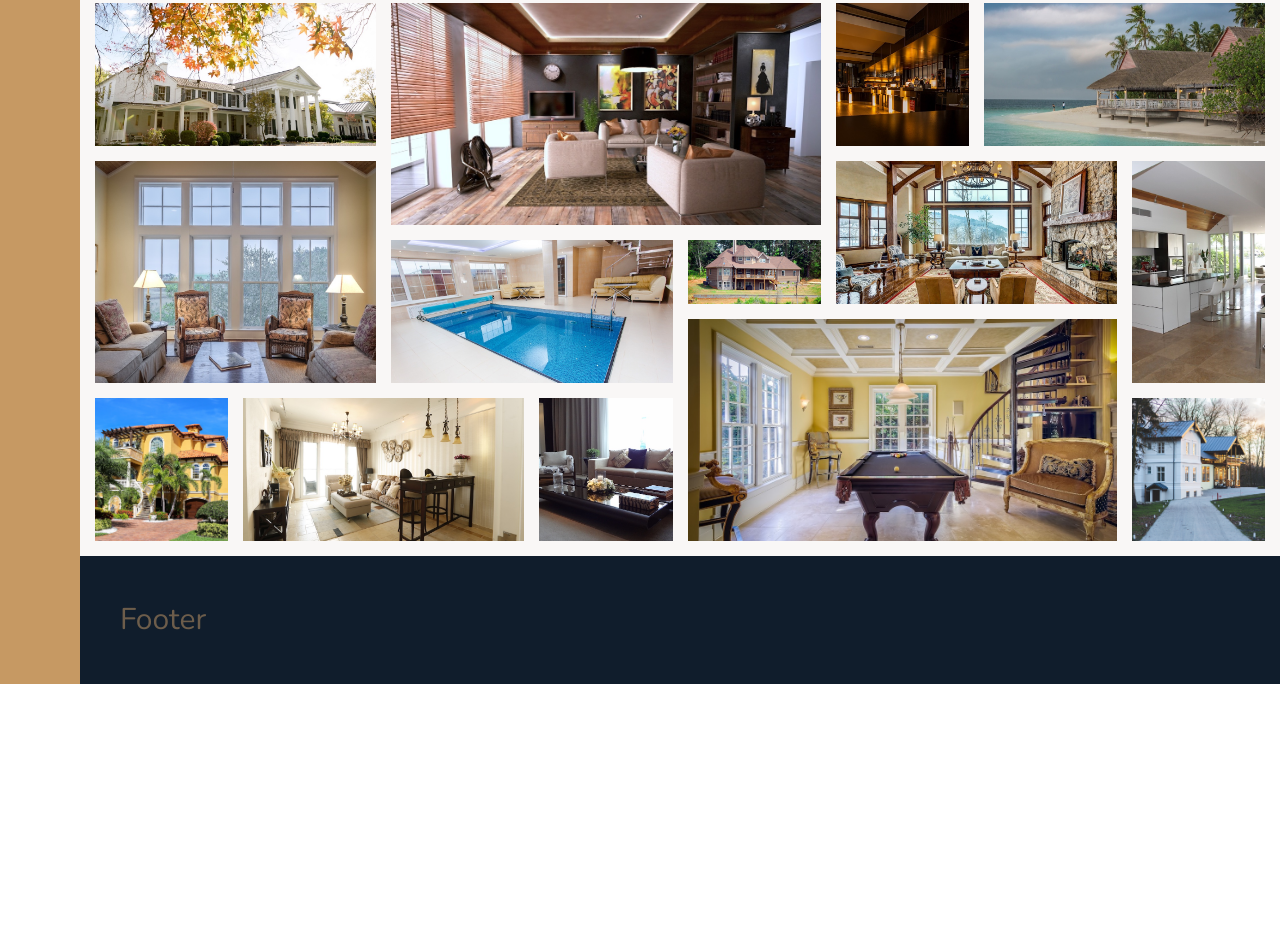
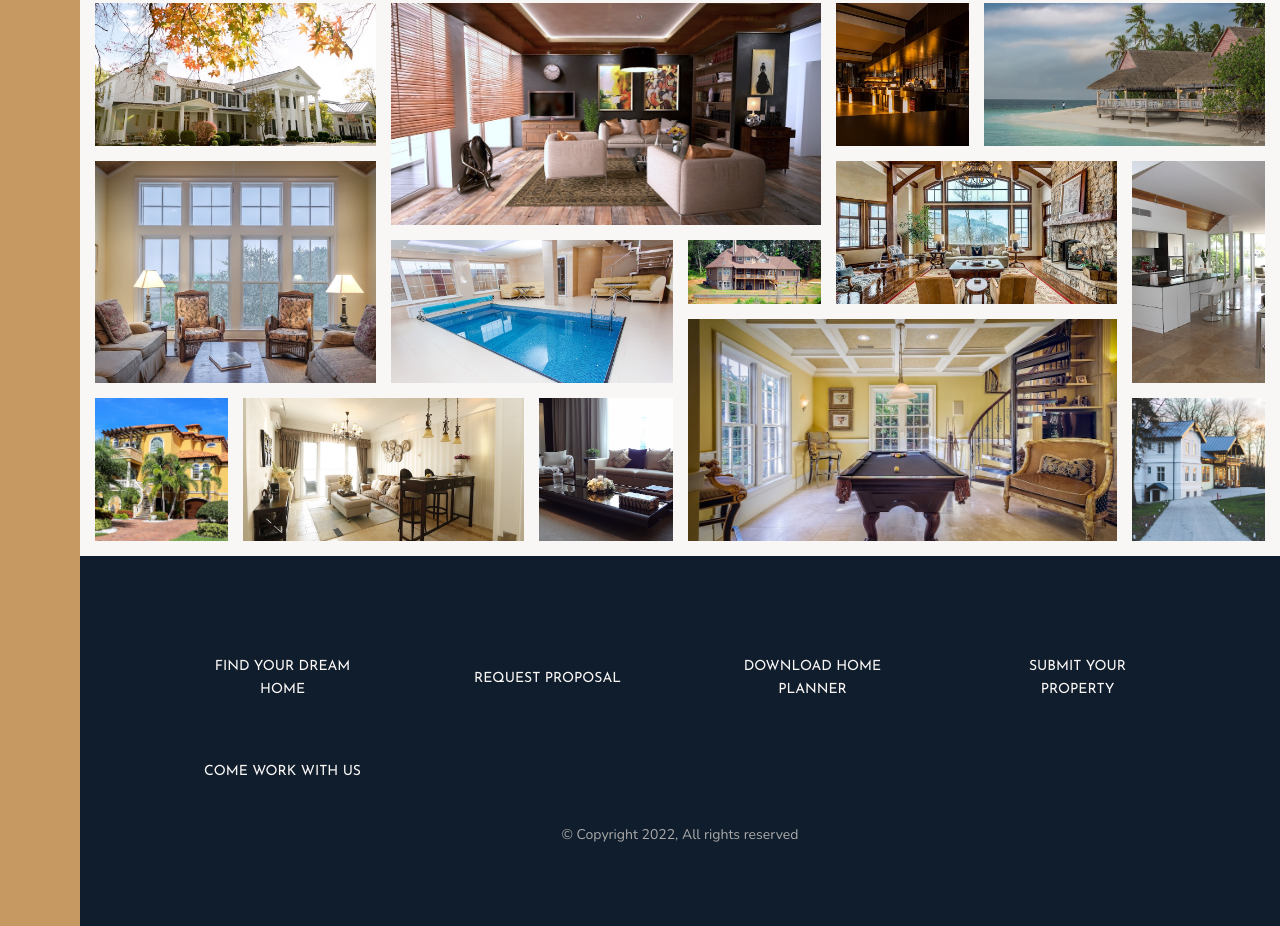
Before and after one commit to nimatrazmjo/css-grid, a website: page index.html in a window 1280 px wide. Shown: the part 3349-4275 px from the top of the page. Before the commit the page ends 4033 px from the top, so only its background shows below. Drawn offline with nearby package versions, Linux system fonts and the light colour scheme.

Commit message:
Add footer

```diff
--- a/index.html
+++ b/index.html
@@ -327,6 +327,30 @@
 
     </section>
     <footer class="footer">
-        Footer
+        <nav class="nav">
+            <ul class="nav__list">
+                <li class="nav__item">
+                    <a href="index.html" class="nav__link">Find your dream home</a>
+                </li>
+                <li class="nav__item">
+                    <a href="about.html" class="nav__link">Request proposal</a>
+                </li>
+                <li class="nav__item">
+                    <a href="contact.html" class="nav__link">Download home planner</a>
+                </li>
+
+                <li class="nav__item">
+                    <a href="contact.html" class="nav__link">Submit your property</a>
+                </li>
+                <li class="nav__item">
+                    <a href="contact.html" class="nav__link">Come work with us</a>
+                </li>
+
+            </ul>
+        </nav>
+        <p class="copyright">
+            &copy; Copyright 2022, All rights reserved
+        </p>
+    </footer>
 </body>
 </html>
--- a/sass/_footer.scss
+++ b/sass/_footer.scss
@@ -1,4 +1,48 @@
 .footer {
   background-color: $color-secondary;
   grid-column: full-start / full-end;
+  padding: 8rem;
 }
+
+.nav {
+
+  &__list {
+    display: grid;
+    grid-template-columns: repeat(auto-fit, minmax(20rem, 1fr));
+    grid-gap: 2rem;
+    margin-bottom: 2rem;
+    list-style: none;
+    color: $color-grey-light-1;
+    align-items: center;
+
+  }
+  &__item {
+    color: inherit;
+  }
+  &__link,
+  &__link:visited {
+    text-decoration: none;
+    color: inherit;
+    font-size: 1.4rem;
+    font-weight: 400;
+    font-family: $font-display;
+    text-transform: uppercase;
+    text-align: center;
+    padding: 2rem 4rem;
+    display: block;
+  }
+
+  &__link:hover,
+  &__link:active {
+    background-color: rgba($color: #fff, $alpha: 0.5);
+    transform: translateY(-3px);
+  }
+}
+
+.copyright {
+  color: $color-grey-light-2;
+  font-size: 1.4rem;
+  font-weight: 300;
+  text-align: center;
+  margin-top: 2rem;
+}
```
Also changed, not shown: css/style.css.
